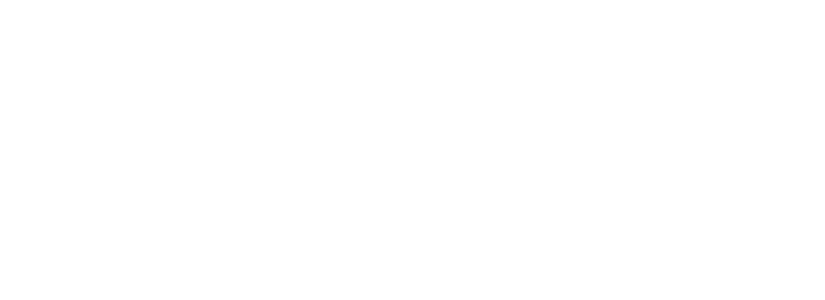
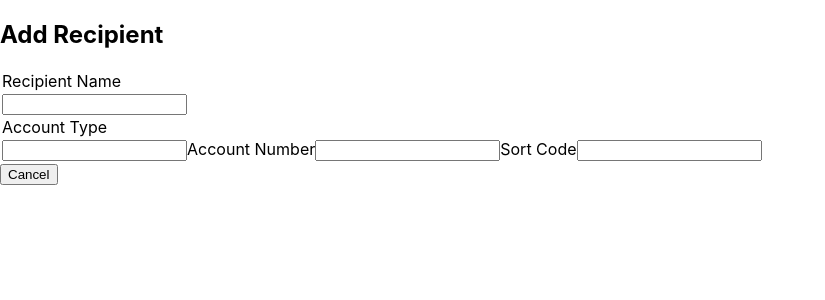
Before and after one commit to nology-tech/synergy, a React (Create React App) app: page /contactadd in a window 1280 px wide. Before the commit this address had no page. Shown: the top 300 px of the page, without its empty margins (0-825 px from the left). Built offline with nearby package versions, Linux system fonts and the light colour scheme.

Commit message:
started contact add branch

```diff
--- a/src/App.jsx
+++ b/src/App.jsx
@@ -18,7 +18,7 @@
 import currency from './data/currency';
 import TransferMakeTransfer from "./components/TransferMakeTransfer/TransferMakeTransfer";
 import Button from "./components/Button/Button";
-
+import ContactAdd from "./components/ContactAdd/ContactAdd";
 const App = () => {
   const [searchTerm, setSearchTerm] = useState("");
   const [baseCurrency, setBaseCurrency] = useState(currency[0]);
@@ -107,6 +107,7 @@
           <Route path="/billingaddress" element={<BillingAddress />} />
           <Route path="/forgotten-password" element={<ForgottenPassword />} />
           <Route path="/change-password" element={<LoginFlowChangePsw />} />
+          <Route path="/contactadd" element={<ContactAdd />} />
           <Route
             path="/contacts"
             element={
--- /dev/null
+++ b/src/components/ContactAdd/ContactAdd.jsx
@@ -0,0 +1,36 @@
+// on click from <add> button for contact -- open screen that enables user to manually Add Receipient
+// Receipient Name: FirstName LastName
+// Account Type: Business or Personal
+// Account Number: Number of the account
+// Sort Code: six digit code that identifies banks in UK -- in US would be ABA/routing number
+// Button to cancel and clear all fields
+// Button to continue to review
+
+import React from 'react'
+
+const ContactAdd = () => {
+  return (
+    <form>
+        <h2>Add Recipient</h2>
+        <table>
+        <tr>Recipient Name</tr>
+        <tr>
+        <input
+        type = "text">
+
+        </input>
+        </tr>
+        <tr>Account Type</tr>
+        <input></input>
+        <label>Account Number</label>
+        <input></input>
+        <label>Sort Code</label>
+        <input></input>
+        </table>
+        <button>Cancel</button>
+
+    </form>
+  )
+}
+
+export default ContactAdd
--- /dev/null
+++ b/src/components/ContactAdd/ContactAdd.scss
@@ -0,0 +1 @@
+@use "../../assets/sass/_variables.scss" as *;
```
